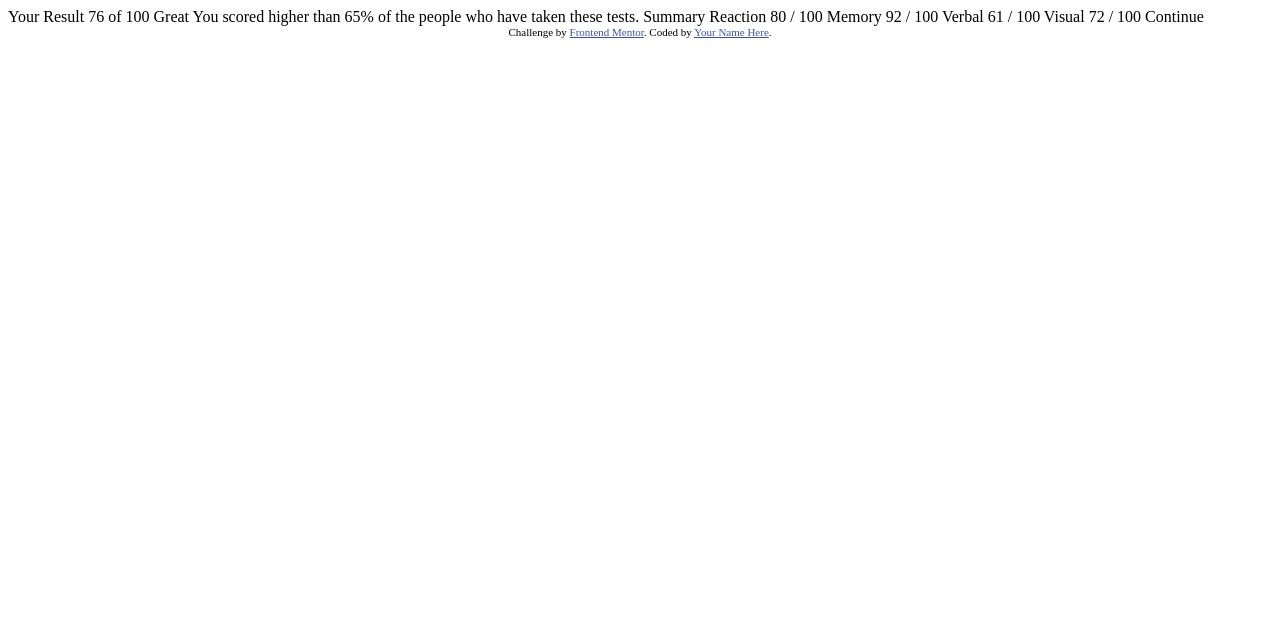
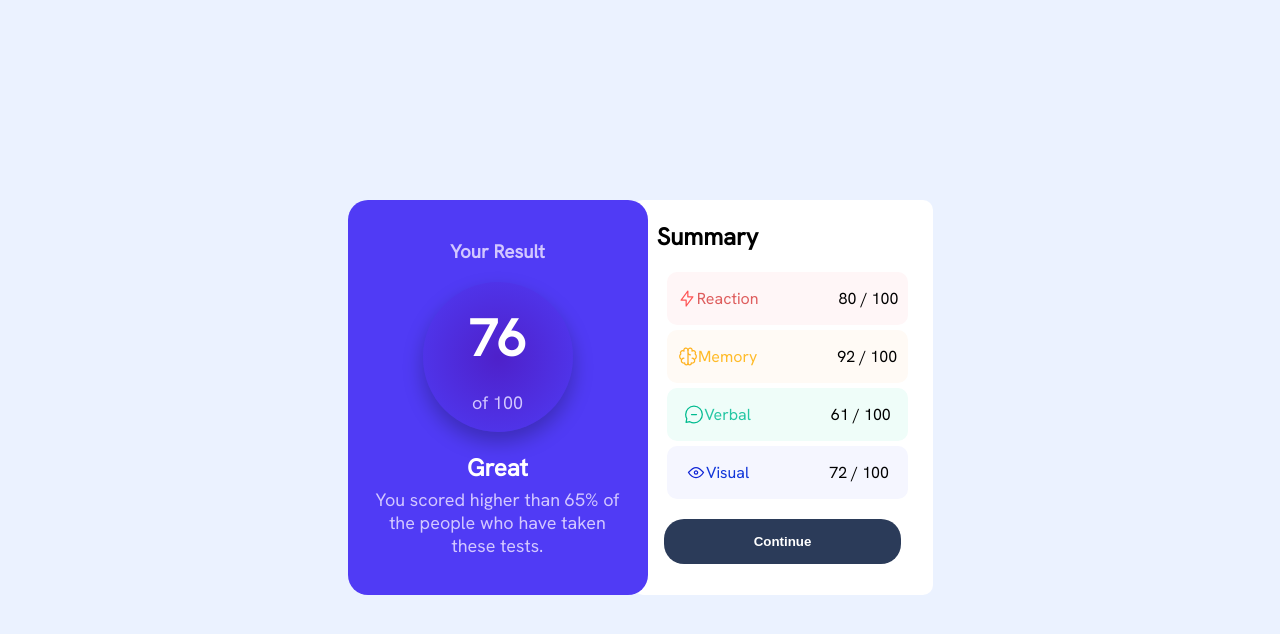
Before and after one commit to IJAZAHMAD779/Result-Summary, a plain HTML site: page index.html in a window 1280 px wide. Drawn offline with Linux system fonts and the light colour scheme.

Commit message:
`Removed README-template.md, README.md, and style-guide.md files, and updated index.html to reflect changes in the project.`

```diff
--- a/index.html
+++ b/index.html
@@ -2,46 +2,46 @@
 <html lang="en">
 <head>
   <meta charset="UTF-8">
-  <meta name="viewport" content="width=device-width, initial-scale=1.0"> <!-- displays site properly based on user's device -->
-
-  <link rel="icon" type="image/png" sizes="32x32" href="./assets/images/favicon-32x32.png">
-
-  <title>Frontend Mentor | Results summary component</title>
-
-  <!-- Feel free to remove these styles or customise in your own stylesheet 👍 -->
-  <style>
-    .attribution { font-size: 11px; text-align: center; }
-    .attribution a { color: hsl(228, 45%, 44%); }
-  </style>
+  <meta name="viewport" content="width=device-width, initial-scale=1.0">
+  <title>Result Summary</title>
+  <link rel="stylesheet" href="style.css">
+   <link rel="stylesheet" href="https://fonts.googleapis.com/css?family=Hanken Grotesk">
 </head>
 <body>
-
-  Your Result
-  76
-  of 100
-
-  Great
-  You scored higher than 65% of the people who have taken these tests.
-
-  Summary
-
-  Reaction
-  80 / 100
-
-  Memory
-  92 / 100
-
-  Verbal
-  61 / 100
-
-  Visual
-  72 / 100
-
-  Continue
-
-  <div class="attribution">
-    Challenge by <a href="https://www.frontendmentor.io?ref=challenge" target="_blank">Frontend Mentor</a>.
-    Coded by <a href="#">Your Name Here</a>.
+  <div class="container">
+    <div class="result">
+       <h3>Your Result</h3>
+       <div class="circle">
+        <h1>76</h1>
+        <p>of 100</p>
+       </div>
+       <h2> Great</h2>
+       <p> You scored higher than 65% of the people who have taken these tests.</p>
+    </div>
+    <div class="summary">
+      <h2>Summary</h2>
+      <div class="scores">
+        <div class="reaction">
+          <img src="/icon-reaction.svg" alt="reaction">
+          <p id="a">Reaction </p><p>80 / 100</p>
+        </div>
+        <div class="memory">
+          <img src="/icon-memory.svg" alt="memory">
+          <p id="b">Memory </p><p>92 / 100</p>
+        </div>
+        <div class="verbal">
+          <img src="/icon-verbal.svg" alt="verbal">
+          <p id="c">Verbal </p><p>61 / 100</p>
+        </div>
+        <div class="visual">
+          <img src="/icon-visual.svg" alt="visual">
+          <p id="d">Visual </p><p>72 / 100</p>
+        </div>
+      </div>
+      <div class="button">
+        <button>Continue</button>
+      </div>
+    </div>
   </div>
 </body>
 </html>
--- /dev/null
+++ b/style.css
@@ -0,0 +1,169 @@
+body{
+    background-color: #ebf2ff;
+    display: flex;
+    justify-content: center;
+    align-items: center;
+    margin-top:200px;
+    margin-bottom:200px;
+    padding: 0%;
+    font-family: 'Hanken Grotesk',sans-serif;
+}
+.container{
+    display: flex;
+    justify-content: center;
+    width: 100%;
+}
+.result{
+    background-color: #503bf5;
+    width:300px;
+    border-radius: 20px;
+    display: flex;
+    justify-content: center;
+    align-items: center;
+    flex-direction: column;
+     padding: 20px;
+     box-sizing: border-box;
+     text-align: center;
+     z-index: 1;
+     margin-right: -15px;
+}
+.result h3{
+color:#d2c7ff
+
+}
+.result h2{
+color: white;
+}
+.result p{
+color:#d2c7ff;
+margin-top: -15px;
+font-size: large;
+}
+.circle{
+  width: 150px;
+  height: 150px;
+  border-radius: 50%;
+  display: flex;
+  flex-direction: column;
+  align-items: center;
+  justify-content: center;
+  box-shadow: 0 10px 20px rgba(0, 0, 0, 0.25);
+  margin: 0 auto;
+  background: radial-gradient(
+    circle,
+    hsla(256, 72%, 46%, 1) 0%,
+    hsla(241, 72%, 46%, 0) 100%
+  );
+  border-color: #503bf5;
+}
+.circle h1{
+    color: white;
+    font-size: 3.2em;
+}
+.circle p{
+color:#d2c7ff;
+margin-bottom: 30px;
+font-weight: 200;
+text-align: center;
+}
+.summary{
+    background-color:white;
+    width: 300px;
+    border-radius: 10px;
+    display: flex;
+    justify-content: center;
+    align-items: center;
+    flex-direction: column;
+    padding: 20px;
+    box-sizing: border-box;
+}
+.summary h2{
+    margin-left: -150px;
+    margin-top: -10px;
+    font-size:x-large;
+}
+.reaction{
+    background-color:#fff6f7;
+    display: flex;
+    justify-content: center;
+    border-radius:10px;
+    width:100%;
+    padding-left: 5px;
+    padding-right: 5px;
+    margin-top: 5px;
+}
+#a,#b,#c,#d{
+    margin-right:80px;
+}
+#a{
+    color:#de5d5d;
+}
+#b{
+    color:#ffbb29;
+}
+#c{
+    color:#26c7a4;
+}
+#d{
+    color:#1136d9;
+}
+.memory{
+background-color:#fffaf5;
+    display: flex;
+    justify-content: center;
+    border-radius:10px;
+    width:100%;
+     padding-left: 5px;
+    padding-right: 5px;
+    margin-top: 5px;
+}
+.verbal{
+background-color:#effdf9;
+    display: flex;
+    justify-content: center;
+    border-radius:10px;
+    width:100%;
+    padding-left: 5px;
+    padding-right: 5px;
+    margin-top: 5px;
+}
+.visual{
+    background-color:#f5f6ff;
+    display: flex;
+    justify-content: center;
+    border-radius:10px;
+    width:100%;
+     padding-left: 5px;
+    padding-right: 5px;
+    margin-top: 5px;
+}
+.scores{
+    margin-top:-5px;
+}
+button{
+    background-color: #2b3b59;
+    color: white;
+    border-style: none;
+    border-radius: 20px;
+    padding-left: 90px;
+    padding-right: 90px;
+    padding-top:15px;
+    padding-bottom:15px;
+    margin-top:20px;
+    font-weight: bold;
+}
+button:hover{
+    background-color:gray;
+}
+.reaction:hover{
+    background-color:#ebd4d6;
+}
+.memory:hover{
+    background-color:#ebe1d6 ;
+}
+.verbal:hover{
+    background-color:#e0f8f1 ;
+}
+.visual:hover{
+    background-color: #aea5ef;
+}
```
Also changed, not shown: 3 other files.
